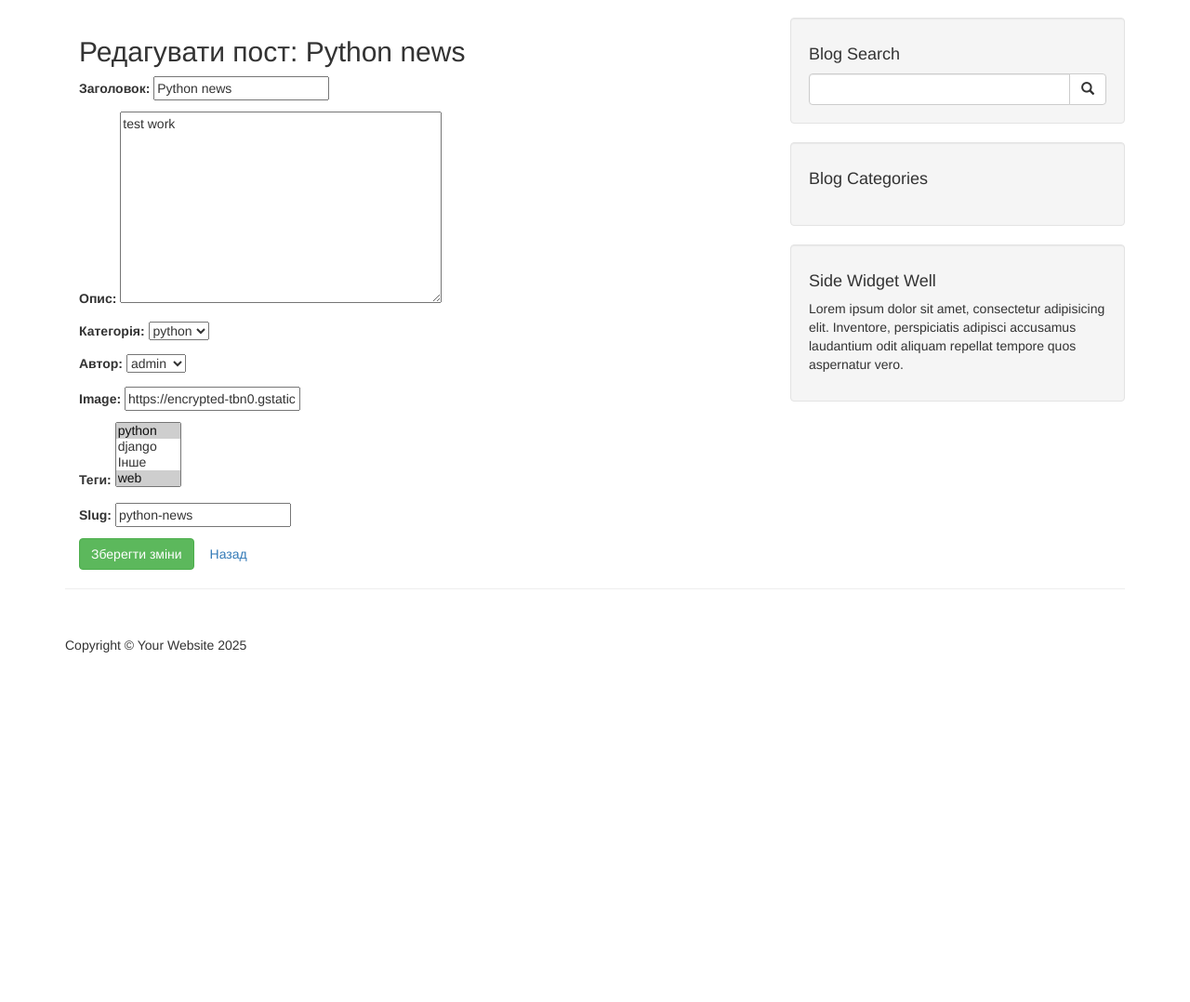
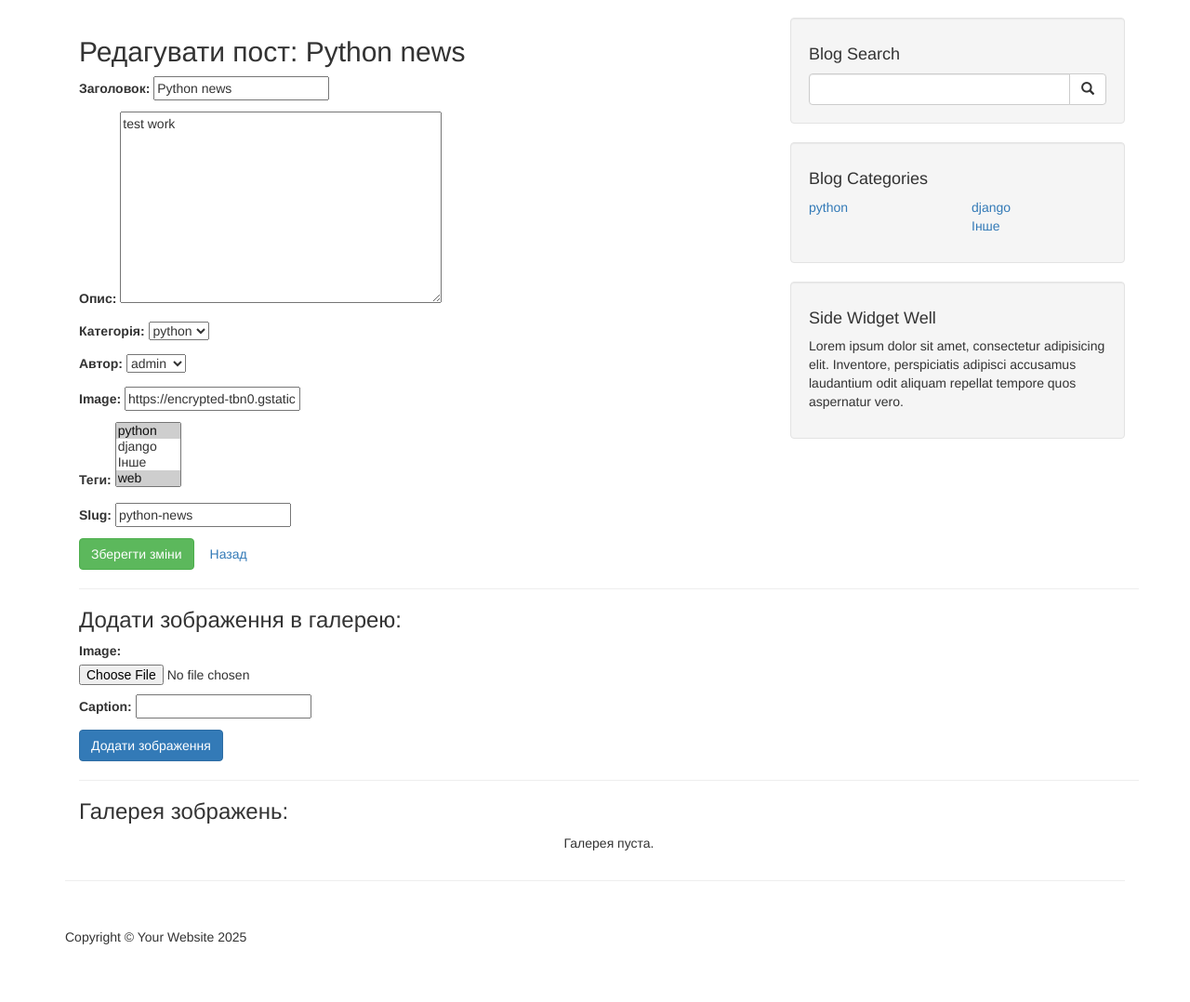
Before and after one commit to ilin33/blog_shop, a Django app: page /post/edit/1/ in a window 1280 px wide. Shown: the part 51-1129 px from the top of the page at 93% size. Before the commit the page ends 753 px from the top, so only its background shows below. Run offline with Django 5.2, Linux system fonts and the light colour scheme; a user stored in the database is signed in; data comes from the database, SQL or seed files in the repository; both versions use the stored data as it was after the commit; some libraries are stand-ins or nearby versions.

Commit message:
9_04_13_43

```diff
--- a/website/blog/forms.py
+++ b/website/blog/forms.py
@@ -1,5 +1,5 @@
 from django import forms
-from .models import Post, UserProfile, Comment
+from .models import Post, UserProfile, Comment, PostImage
 from django.contrib.auth.models import User
 from django.contrib.auth.forms import UserCreationForm
 
@@ -9,15 +9,24 @@ class PostForm(forms.ModelForm):
         model = Post
         exclude = ('published_date',)
 
+
+class PostImageForm(forms.ModelForm):
+    class Meta:
+        model = PostImage
+        fields = ['image', 'caption']  # Додаткові зображення
+
+
 class UserProfileForm(forms.ModelForm):
     class Meta:
         model = UserProfile
         fields = ['phone_number', 'location', 'birth_date']
 
+
 class UserForm(forms.ModelForm):
     class Meta:
         model = User
         fields = ['first_name', 'last_name', 'email']
+
 
 class CommentForm(forms.ModelForm):
     class Meta:
@@ -31,6 +40,7 @@ class CommentForm(forms.ModelForm):
             }),
         }
 
+
 class RegistrationForm(UserCreationForm):
     email = forms.EmailField(required=True, label="Email")
 
--- a/website/blog/models.py
+++ b/website/blog/models.py
@@ -48,6 +48,15 @@ class Post(models.Model):
         verbose_name_plural = "Новини"
 
 
+class PostImage(models.Model):
+    post = models.ForeignKey(Post, related_name='images', on_delete=models.CASCADE)
+    image = models.ImageField(upload_to='post_images/')
+    caption = models.CharField(max_length=255, null=True, blank=True)
+
+    def __str__(self):
+        return f'Image for {self.post.title}'
+
+
 class Comment(models.Model):
     post = models.ForeignKey(Post, on_delete=models.CASCADE, related_name="comments", verbose_name="Пост")
     user = models.ForeignKey(User, on_delete=models.CASCADE, verbose_name="Автор")
@@ -71,3 +80,12 @@ class UserProfile(models.Model):
 
     def __str__(self):
         return self.user.username
+
+
+class SliderImage(models.Model):
+    title = models.CharField(max_length=100, blank=True)
+    image = models.ImageField(upload_to='slider_images/')
+    order = models.PositiveIntegerField(default=0)
+
+    def __str__(self):
+        return self.title or f"Slide {self.pk}"
--- a/website/blog/urls.py
+++ b/website/blog/urls.py
@@ -2,6 +2,8 @@ from django.contrib.auth.views import LoginView, LogoutView
 from django.urls import path
 from . import views
 from .views import profile_view, login_view, logout_view, register_view
+from django.conf import settings
+from django.conf.urls.static import static
 
 urlpatterns = [
     path("", views.index, name="index"),
@@ -9,8 +11,6 @@ urlpatterns = [
     path("category/<str:name>/", views.category, name="category"),
     path("search/", views.search, name="search"),
     path("create-post/", views.create_post, name="create_post"),
-    #path('login/', LoginView.as_view(), name='blog_login'),
-    #path('logout/', LogoutView.as_view(), name='blog_logout'),
     path('login/', login_view, name='blog_login'),
     path('logout/', logout_view, name='blog_logout'),
     path('profile/', profile_view, name='profile'),
@@ -20,4 +20,9 @@ urlpatterns = [
     path('delete-post/<slug:slug>/', views.delete_post, name='delete_post'),
     path('post/edit/<int:pk>/', views.edit_post, name='edit_post'),
     path('register/', register_view, name='register'),
+    path('delete_image/<int:image_id>/', views.delete_image, name='delete_image'),
 ]
+
+
+if settings.DEBUG:
+    urlpatterns += static(settings.MEDIA_URL, document_root=settings.MEDIA_ROOT)
--- a/website/blog/views.py
+++ b/website/blog/views.py
@@ -5,8 +5,8 @@ from django.db.models import Q
 from django.shortcuts import render, get_object_or_404, redirect
 from django.utils.timezone import now
 
-from .models import Post, Category, UserProfile, Tag
-from .forms import PostForm, CommentForm, UserForm, UserProfileForm, RegistrationForm
+from .models import Post, Category, UserProfile, Tag, SliderImage, PostImage
+from .forms import PostForm, CommentForm, UserForm, UserProfileForm, RegistrationForm, PostImageForm
 
 
 
@@ -19,11 +19,14 @@ def get_categories():
 
 def index(request):
     posts = Post.objects.all().order_by('-published_date')
+    slides = SliderImage.objects.order_by('order')
     # posts = Post.objects.filter(title__contains='django1')
     # posts = Post.objects.filter(published_date__year=2025)
     # posts = Post.objects.filter(published_date__month=1, published_date__year=2024)
     # posts = Post.objects.filter(category__name__exact="django")
-    context = {'posts': posts}
+    context = {'posts': posts,
+               'slides': slides
+               }
     context.update(get_categories())
     return render(request, "blog/index.html", context)
 
@@ -50,35 +53,29 @@ def search(request):
     context.update(get_categories())
     return render(request, "blog/index.html", context)
 
-# @login_required
-# def create_post(request):
-#     if request.method == 'POST':
-#         form = PostForm(request.POST)
-#         if form.is_valid():
-#             post = form.save(commit=False)
-#             post.published_date = now()
-#             post.save()
-#             return index(request)
-#     create_form = PostForm()
-#     context = {'create_form': create_form}
-#     context.update(get_categories())
-#     return render(request, "blog/create.html", context)
 @login_required
 def create_post(request):
     if request.method == 'POST':
-        form = PostForm(request.POST)
-        if form.is_valid():
-            post = form.save(commit=False)
+        post_form = PostForm(request.POST, request.FILES)  # обробка файлів
+        if post_form.is_valid():
+            post = post_form.save(commit=False)
             post.user = request.user  # Автор поста
             post.published_date = now()
-            post.save()
-            return redirect('my_posts')
+            post.save()  # Зберігаємо основний пост
+
+            # Додавання додаткових зображень
+            images = request.FILES.getlist('images')  # Отримуємо всі зображення
+            for image in images:
+                PostImage.objects.create(post=post, image=image)
+
+            return redirect('my_posts')  # Напрямок на сторінку всіх постів користувача
     else:
-        form = PostForm()
+        post_form = PostForm()
 
-    context = {'create_form': form}
-    context.update(get_categories())
+    context = {'create_form': post_form}
+    context.update(get_categories())  # Додати категорії (якщо є)
     return render(request, "blog/create.html", context)
+
 
 def login_view(request):
     if request.user.is_authenticated:
@@ -178,21 +175,44 @@ def delete_post(request, slug):
     return render(request, 'blog/confirm_delete.html', {'post': post})
 
 
+
 @login_required
 def edit_post(request, pk):
     post = get_object_or_404(Post, pk=pk, user=request.user)  # тільки свої пости
 
     if request.method == 'POST':
-        form = PostForm(request.POST, instance=post)
-        if form.is_valid():
-            form.save()
-            return redirect('my_posts')
+        post_form = PostForm(request.POST, instance=post)
+        image_form = PostImageForm(request.POST, request.FILES)  # Додаємо форму для зображень
+        if post_form.is_valid():
+            post_form.save()  # Зберігаємо пост
+
+            # Додавання нових зображень, якщо вони були вибрані
+            if image_form.is_valid() and 'image' in request.FILES:
+                new_image = image_form.save(commit=False)
+                new_image.post = post  # Прив'язуємо зображення до посту
+                new_image.save()
+
+            return redirect('edit_post', pk=post.pk)  # Перенаправляємо на сторінку редагування того ж посту
+
     else:
-        form = PostForm(instance=post)
+        post_form = PostForm(instance=post)
+        image_form = PostImageForm()  # Порожня форма для зображень
 
-    context = {'form': form, 'post': post}
+    # Виводимо всі зображення, що належать до цього посту
+    context = {
+        'post_form': post_form,
+        'image_form': image_form,
+        'post': post,
+    }
+    context.update(get_categories())  # якщо потрібно показати категорії
     return render(request, 'blog/edit_post.html', context)
 
+@login_required
+def delete_image(request, image_id):
+    image = get_object_or_404(PostImage, id=image_id)
+    post = image.post
+    image.delete()  # Видалення зображення
+    return redirect('edit_post', pk=post.pk)  # Перенаправлення на редагування посту
 
 def register_view(request):
     if request.method == 'POST':
--- a/website/static/blog/css/blog-post.css
+++ b/website/static/blog/css/blog-post.css
@@ -3,6 +3,25 @@
  * Copyright 2013-2016 Start Bootstrap
  * Licensed under MIT (https://github.com/BlackrockDigital/startbootstrap/blob/gh-pages/LICENSE)
  */
+.gallery {
+    display: flex;
+    flex-wrap: wrap;
+    gap: 15px;  /* відстань між зображеннями */
+    justify-content: center;
+}
+
+.gallery img {
+    width: 100%;  /* робимо зображення адаптивними */
+     max-width: 300px;
+    height: auto;
+    border-radius: 8px;  /* закруглені кути */
+    box-shadow: 0 4px 8px rgba(0, 0, 0, 0.1);  /* легка тінь */
+    transition: transform 0.3s ease;  /* плавний ефект при наведенні */
+}
+
+.gallery img:hover {
+    transform: scale(1.2);  /* ефект збільшення при наведенні */
+}
 
 body {
     padding-top: 70px; /* Required padding for .navbar-fixed-top. Remove if using .navbar-static-top. Change if height of navigation changes. */
--- a/website/templates/blog/base.html
+++ b/website/templates/blog/base.html
@@ -16,6 +16,8 @@
 
     <!-- Custom CSS -->
     <link href="{% static 'blog/css/blog-home.css' %}" rel="stylesheet">
+    <link href="{% static 'blog/css/blog-post.css' %}" rel="stylesheet">
+
 
     <!-- HTML5 Shim and Respond.js IE8 support of HTML5 elements and media queries -->
     <!-- WARNING: Respond.js doesn't work if you view the page via file:// -->
@@ -35,6 +37,7 @@
 
         <!-- Blog Entries Column -->
         <div class="col-md-8">
+            {% block slider %}{% endblock %}
             {% block content %} {% endblock %}
         </div>
 
--- a/website/templates/blog/edit_post.html
+++ b/website/templates/blog/edit_post.html
@@ -3,11 +3,43 @@
 {% block content %}
   <div class="container">
     <h2>Редагувати пост: {{ post.title }}</h2>
-    <form method="post">
+
+    <!-- Форма для редагування посту -->
+    <form method="post" enctype="multipart/form-data">
       {% csrf_token %}
-      {{ form.as_p }}
+      {{ post_form.as_p }}  <!-- форма для редагування посту -->
       <button type="submit" class="btn btn-success">Зберегти зміни</button>
       <a href="{% url 'my_posts' %}" class="btn btn-secondary">Назад</a>
     </form>
+
+    <hr>
+
+    <!-- Форма для додавання додаткових зображень -->
+    <h3>Додати зображення в галерею:</h3>
+    <form method="post" enctype="multipart/form-data">
+      {% csrf_token %}
+      {{ image_form.as_p }}  <!-- форма для додавання зображень -->
+      <button type="submit" class="btn btn-primary">Додати зображення</button>
+    </form>
+
+    <hr>
+
+    <!-- Галерея зображень -->
+    <h3>Галерея зображень:</h3>
+    <div class="gallery">
+      {% for image in post.images.all %}
+        <div class="gallery-item">
+          <img src="{{ image.image.url }}" alt="Image" class="img-thumbnail">
+          <p>{{ image.caption }}</p>
+          <!-- Кнопка для видалення зображення -->
+          <form method="post" action="{% url 'delete_image' image.id %}">
+            {% csrf_token %}
+            <button type="submit" class="btn btn-danger btn-sm">Видалити</button>
+          </form>
+        </div>
+      {% empty %}
+        <p>Галерея пуста.</p>
+      {% endfor %}
+    </div>
   </div>
 {% endblock %}
--- a/website/website/settings.py
+++ b/website/website/settings.py
@@ -126,3 +126,6 @@ DEFAULT_AUTO_FIELD = 'django.db.models.BigAutoField'
 LOGOUT_REDIRECT_URL = 'index'
 LOGIN_URL = 'blog_login'
 LOGOUT_URL = 'blog_logout'
+
+MEDIA_URL = '/media/'
+MEDIA_ROOT = os.path.join(BASE_DIR, 'media')
--- a/website/website/urls.py
+++ b/website/website/urls.py
@@ -16,9 +16,14 @@ Including another URLconf
 """
 from django.contrib import admin
 from django.urls import path, include
+from django.conf import settings
+from django.conf.urls.static import static
 
 urlpatterns = [
     path('admin/', admin.site.urls),
     # path('', include('helloweb.urls')),
     path('', include('blog.urls')),
 ]
+
+if settings.DEBUG:
+    urlpatterns += static(settings.MEDIA_URL, document_root=settings.MEDIA_ROOT)
```
Also changed, not shown: website/blog/admin.py (+9 -1 lines), website/templates/blog/create.html (+11 -3 lines), website/templates/blog/index.html (+35 -0 lines), website/templates/blog/post.html (+19 -4 lines), website/db.sqlite3.
